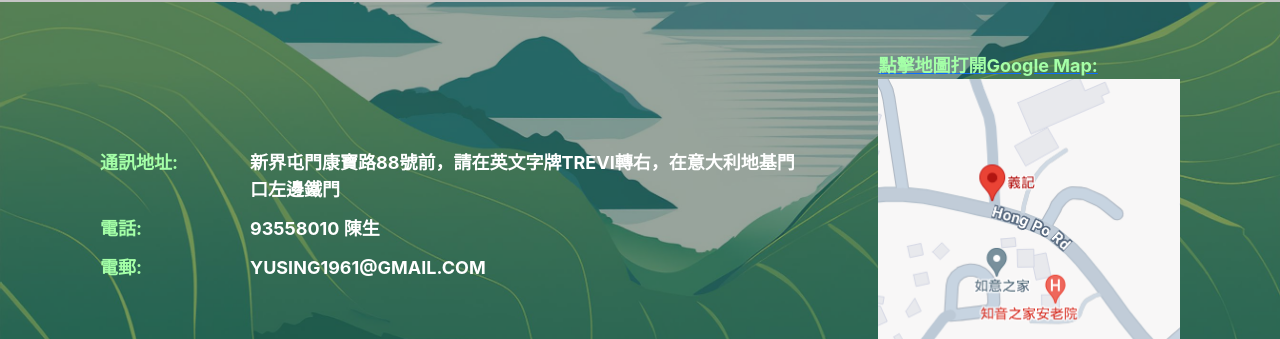
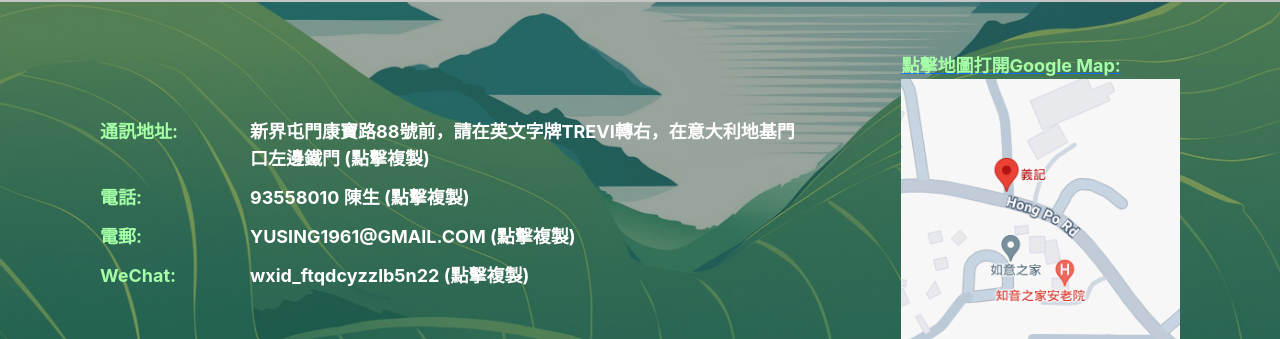
Before and after one commit to ivonvk/yeekee-2024, a Next.js app: page /service in a window 1280 px wide. Shown: the part 3266-3605 px from the top of the page. Built offline with nearby package versions, Linux system fonts and the light colour scheme; grey boxes are pictures that could not be loaded; a web font is replaced by a local one.

Commit message:
footer, layout

```diff
--- a/src/components/Footers/Footer.module.scss
+++ b/src/components/Footers/Footer.module.scss
@@ -32,6 +32,7 @@
   font-size: 18px;
   word-wrap: break-word;
   overflow-wrap: break-word;
+  cursor: pointer;
 }
 .textBox{
   display: flex;
--- a/src/components/Footers/Footer.tsx
+++ b/src/components/Footers/Footer.tsx
@@ -10,7 +10,6 @@ import { useTranslation } from "react-i18next";
 
 const Footer = () => {
   const { t } = useTranslation();
-
 
   useEffect(() => {
     const handleWindowResize = () => {
@@ -35,26 +34,54 @@ const Footer = () => {
             </div>
             <div
               className={styles.text}
-            >{`新界屯門康寶路88號前，請在英文字牌TREVI轉右，在意大利地基門口左邊鐵門`}</div>
+              onClick={() => {
+                navigator.clipboard.writeText(
+                  `新界屯門康寶路88號前，請在英文字牌TREVI轉右，在意大利地基門口左邊鐵門`
+                );
+                alert(t("alert.copyDone"));
+              }}
+            >{`新界屯門康寶路88號前，請在英文字牌TREVI轉右，在意大利地基門口左邊鐵門 (${t(
+              `label.clickCopy`
+            )})`}</div>
           </div>
 
           <div className={styles.textBox}>
-            <div className={styles.label}>
-              {`${t(`footer.phone`)}: `}
-            </div>
-            <div className={styles.text}>{`93558010 陳生`}</div>
+            <div className={styles.label}>{`${t(`footer.phone`)}: `}</div>
+            <div
+              className={styles.text}
+              onClick={() => {
+                navigator.clipboard.writeText(`93558010 陳生`);
+                alert(t("alert.copyDone"));
+              }}
+            >{`93558010 陳生 (${t(`label.clickCopy`)})`}</div>
           </div>
           <div className={styles.textBox}>
-            <div className={styles.label}>
-              {`${t(`footer.email`)}: `}
-            </div>
-            <div className={styles.text}>{"YUSING1961@GMAIL.COM"}</div>
+            <div className={styles.label}>{`${t(`footer.email`)}: `}</div>
+            <div
+              className={styles.text}
+              onClick={() => {
+                navigator.clipboard.writeText(`YUSING1961@GMAIL.COM`);
+                alert(t("alert.copyDone"));
+              }}
+            >{`YUSING1961@GMAIL.COM (${t(`label.clickCopy`)})`}</div>
+          </div>
+
+          <div className={styles.textBox}>
+            <div className={styles.label}>{`${t(`footer.wechat`)}: `}</div>
+            <div
+              className={styles.text}
+              onClick={() => {
+                navigator.clipboard.writeText(`wxid_ftqdcyzzlb5n22`);
+                alert(t("alert.copyDone"));
+              }}
+            >{`wxid_ftqdcyzzlb5n22 (${t(`label.clickCopy`)})`}</div>
           </div>
         </div>
-        <div style={{flex:1}}/>
+        <div style={{ flex: 1 }} />
         <a href={googleMapLink} target="_blank">
           <div className={styles.clickMe}>{`${t(`footer.clickMe`)}: `}</div>
-        <img src={assets.FOOTER_FOOTER_MAP} className={styles.mapImg}></img></a>
+          <img src={assets.FOOTER_FOOTER_MAP} className={styles.mapImg}></img>
+        </a>
       </div>
       <div
         className={styles.bottomText}
--- a/src/components/Section/Home/ItemList/ItemPage/ItemPageSection.tsx
+++ b/src/components/Section/Home/ItemList/ItemPage/ItemPageSection.tsx
@@ -57,7 +57,6 @@ const ItemPageSection: React.FC<ItemPageSectionProps> = ({}) => {
       var id = temp?.toString()?.split(".")?.[0]?.toString();
       return id;
     };
-    console.log();
     items &&
       targetItem &&
       targetItem?.other_ids?.split(",")?.map(async (item, index) => {
--- a/src/translations/zh-HK.json
+++ b/src/translations/zh-HK.json
@@ -37,10 +37,14 @@
 "footer.phone": "電話",
 "footer.email": "電郵",
 "footer.clickMe": "點擊地圖打開Google Map",
+"footer.wechat":"WeChat",
 
 "label.name":"貨品名稱: ",
 "label.description":"貨品描述:",
 "label.otherImgs":"有關貨品:",
 "label.backHomepage":"返回主頁",
-"label.askItem":"點擊我諮詢貨品"
+"label.askItem":"點擊我諮詢貨品",
+"label.clickCopy":"點擊複製",
+
+"alert.copyDone":"複製成功"
 }
```
Also changed, not shown: src/components/Section/Home/ItemList/ItemPage/ItemPageSection.module.scss (+8 -11 lines).
